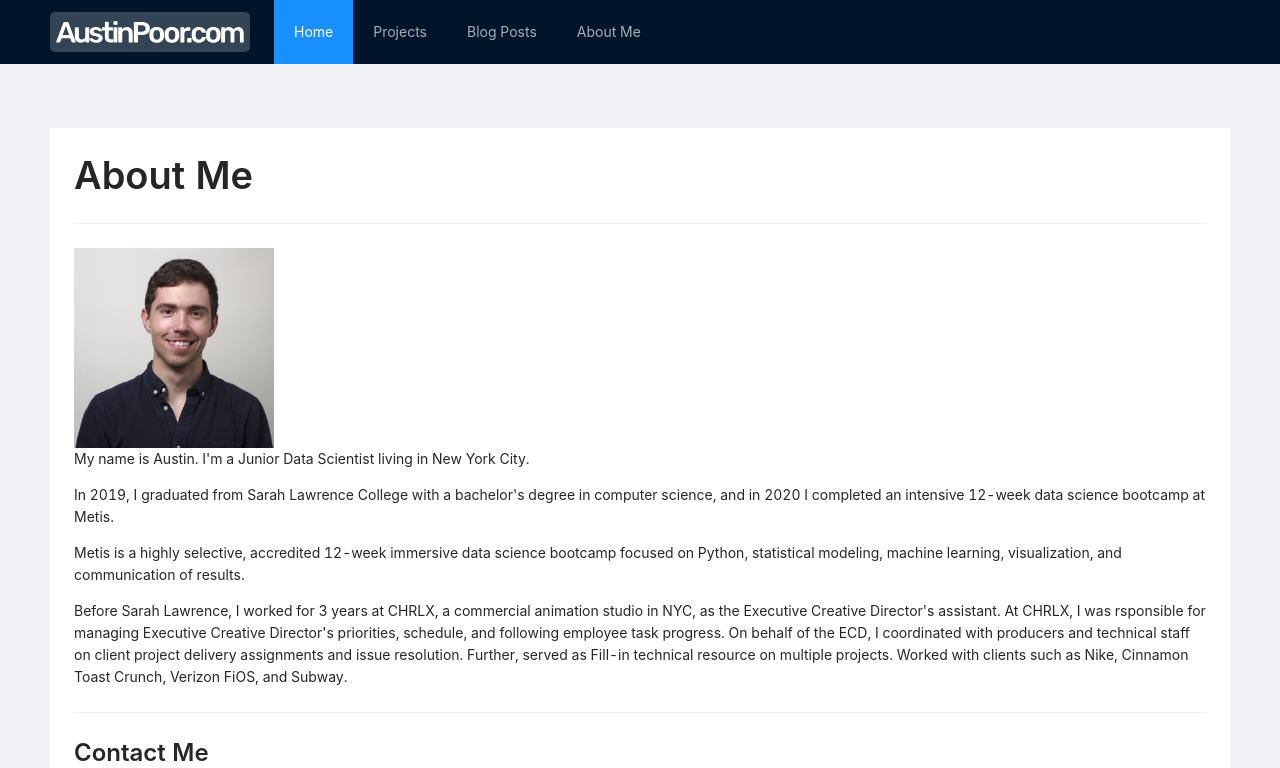
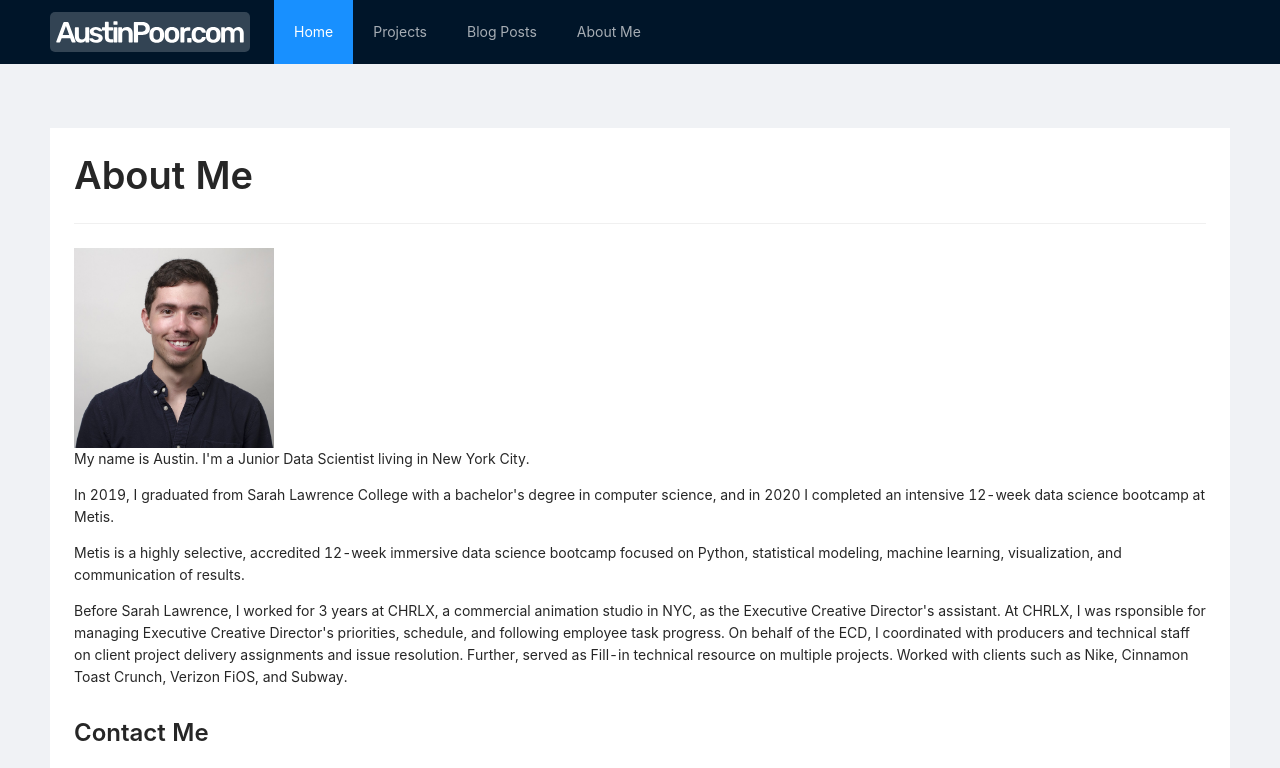
Before and after one commit to a-poor/old-austinpoor-dot-com, a React (Create React App) app: page /about in a window 1280 px wide. Shown: the top 768 px of the page. Built offline with nearby package versions, Linux system fonts and the light colour scheme; no server answers.

Commit message:
Removing a divider from the About page

```diff
--- a/src/About.js
+++ b/src/About.js
@@ -48,7 +48,7 @@ function About() {
         <Paragraph>
             Before Sarah Lawrence, I worked for 3 years at CHRLX, a commercial animation studio in NYC, as the Executive Creative Director's assistant. At CHRLX, I was rsponsible for managing Executive Creative Director's priorities, schedule, and following employee task progress. On behalf of the ECD, I coordinated with producers and technical staff on client project delivery assignments and issue resolution. Further, served as Fill-in technical resource on multiple projects. Worked with clients such as Nike, Cinnamon Toast Crunch, Verizon FiOS, and Subway.
         </Paragraph>
-        <Divider />
+        {/* <Divider /> */}
         <Title level={3}>Contact Me</Title>
         <table style={{ fontSize:20, margin:0, padding:5 }}>
             <tbody>
```
